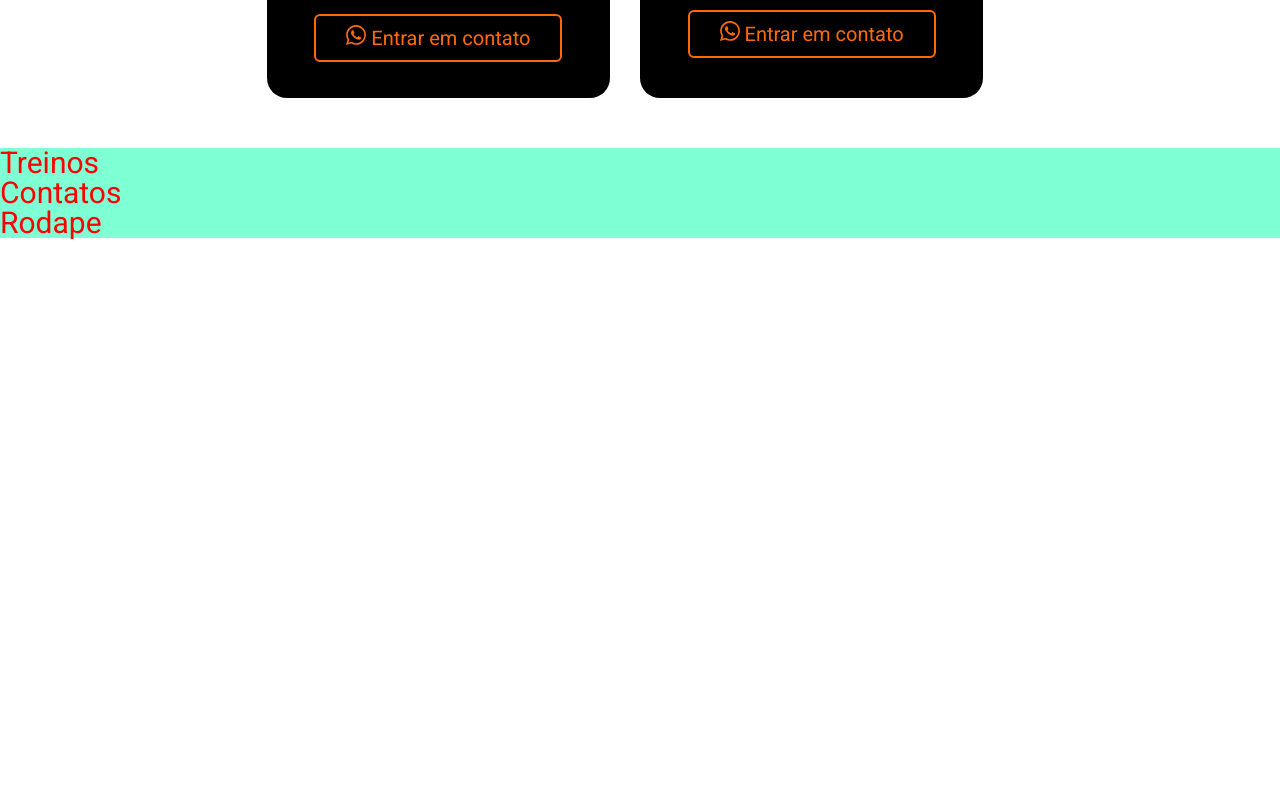
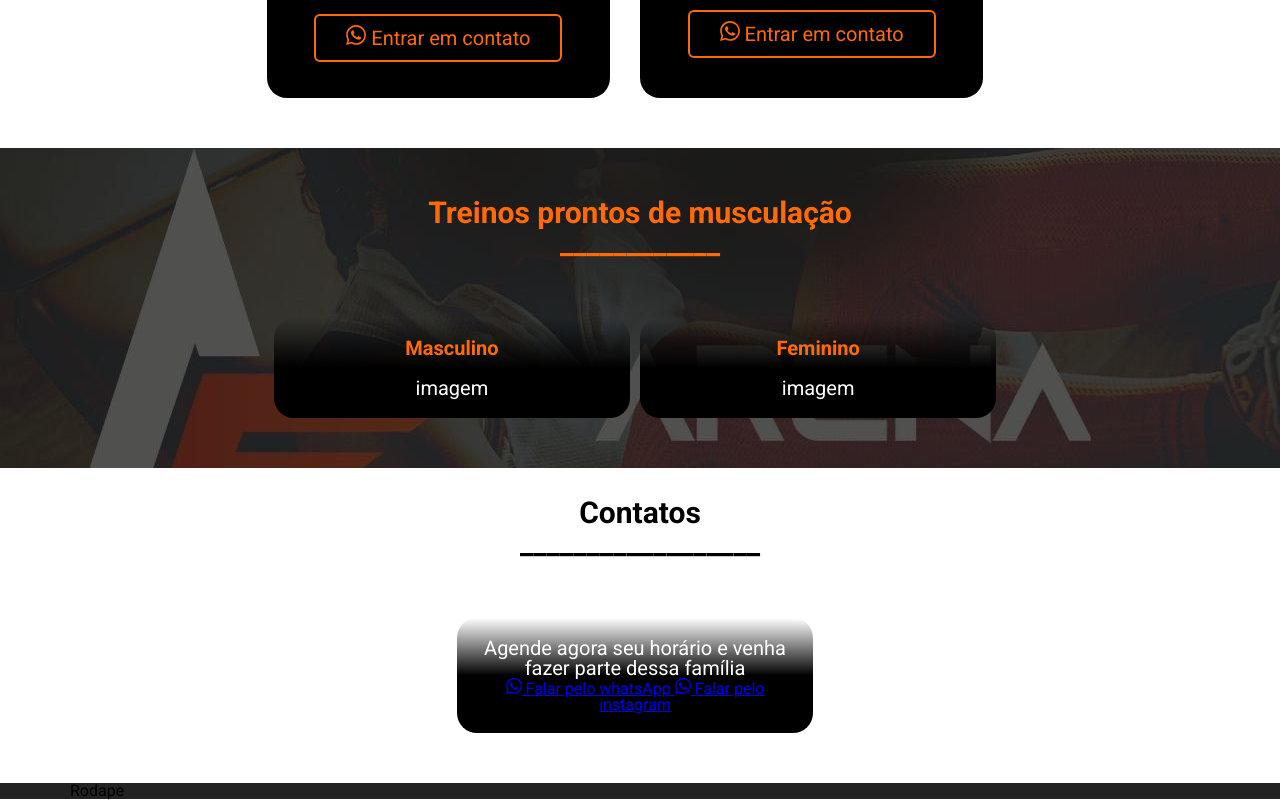
Before and after one commit to RickFerreira/arena-fitness, a React (Create React App) app: page / in a window 1280 px wide. Shown: the part 3462-4262 px from the top of the page. Before the commit the page ends 3702 px from the top, so only its background shows below. Built offline with nearby package versions, Linux system fonts and the light colour scheme.

Commit message:
css e conteudo base

```diff
--- a/src/pages/Contatos/Contatos.module.scss
+++ b/src/pages/Contatos/Contatos.module.scss
@@ -1,5 +1,59 @@
 .AppStyle {
-    background-color:aquamarine;
-    color: red;
-    font-size: 30px;
+    $cinza: #222222;
+    $laranja: #ff6a07;
+
+    background-color: white;
+    padding-inline: 70px;
+    margin-top: 30px;
+
+    h1{
+
+        color: black;
+        font-weight: bold;
+        font-size: 30px;
+        text-align: center;
+
+    }
+    h2{
+        color: $laranja;
+        font-weight: bold;
+        font-size: 30px;
+        text-align: center;
+    }
+    ul{
+        padding-top: 50px;
+        justify-content: center;
+        display: flex;
+        flex-wrap: wrap;
+        padding-bottom: 50px;
+
+        li{
+            background-image: linear-gradient(to top, black 50%, #00000000 100%);
+            margin: 10px 10px 0 0;
+            width: calc(33% - 70px);
+            text-align: center;
+            border-radius: 6px;
+            padding: 20px 25px;
+
+            border-radius: 20px;
+
+            div{
+                font-size: 70px;
+                color: $laranja;
+                margin-bottom: 10px;
+            }
+
+            h2{
+                color: $laranja;
+                font-size: 20px;
+                margin-bottom: 20px;
+            }
+            p{
+                color: white;
+                font-size: 20px;
+            }
+        }
+
+    }
+
 }
--- a/src/pages/Contatos/index.tsx
+++ b/src/pages/Contatos/index.tsx
@@ -1,10 +1,19 @@
-import { useState } from 'react'
 import styles from "./Contatos.module.scss"
+import { ImWhatsapp } from "react-icons/im";
+
 
 export const Contatos = () => {
   return (
     <section id="Contatos" className={styles.AppStyle}>
-      Contatos
+      <h1>Contatos</h1>
+      <h1>__________________</h1>
+      <ul>
+        <li>
+          <p>Agende agora seu horário e venha fazer parte dessa família</p>
+          <a href="#"> <ImWhatsapp/> Falar pelo whatsApp</a>
+          <a href="#"> <ImWhatsapp/> Falar pelo instagram</a>
+        </li>
+      </ul>
     </section>
   );
 }
--- a/src/pages/Rodape/Rodape.module.scss
+++ b/src/pages/Rodape/Rodape.module.scss
@@ -1,5 +1,8 @@
 .AppStyle {
-    background-color:aquamarine;
-    color: red;
-    font-size: 30px;
+    $cinza: #222222;
+    $laranja: #ff6a07;
+
+    background-color: $cinza;
+    padding-inline: 70px;
+
 }
--- a/src/pages/Treinos/Treinos.module.scss
+++ b/src/pages/Treinos/Treinos.module.scss
@@ -1,5 +1,58 @@
 .AppStyle {
-    background-color:aquamarine;
-    color: red;
-    font-size: 30px;
+    $cinza: #222222;
+    $laranja: #ff6a07;
+
+    background-color: $cinza;
+    background: url(../../assets/img/fundo.jpg);
+    padding-inline: 70px;
+
+    h1{
+        color: $laranja;
+        font-weight: bold;
+        font-size: 30px;
+        text-align: center;
+        padding-top: 50px;
+    }
+    h2{
+        color: $laranja;
+        font-weight: bold;
+        font-size: 30px;
+        text-align: center;
+    }
+    ul{
+        padding-top: 50px;
+        justify-content: center;
+        display: flex;
+        flex-wrap: wrap;
+        padding-bottom: 50px;
+
+        li{
+            background-image: linear-gradient(to top, black 50%, #00000000 100%);
+            margin: 10px 10px 0 0;
+            width: calc(33% - 70px);
+            text-align: center;
+            border-radius: 6px;
+            padding: 20px 25px;
+
+            border-radius: 20px;
+
+            div{
+                font-size: 70px;
+                color: $laranja;
+                margin-bottom: 10px;
+            }
+
+            h2{
+                color: $laranja;
+                font-size: 20px;
+                margin-bottom: 20px;
+            }
+            p{
+                color: white;
+                font-size: 20px;
+            }
+        }
+
+    }
+
 }
--- a/src/pages/Treinos/index.tsx
+++ b/src/pages/Treinos/index.tsx
@@ -1,10 +1,20 @@
-import { useState } from 'react'
 import styles from "./Treinos.module.scss"
 
 export const Treinos = () => {
   return (
     <section id="Treinos" className={styles.AppStyle}>
-      Treinos
+      <h1 >Treinos prontos de musculação</h1>
+      <h2>____________</h2>
+      <ul>
+        <li>
+          <h2>Masculino</h2>
+          <p>imagem</p>
+        </li>
+        <li>
+          <h2>Feminino</h2>
+          <p>imagem</p>
+        </li>
+      </ul>
     </section>
   );
 }
```
